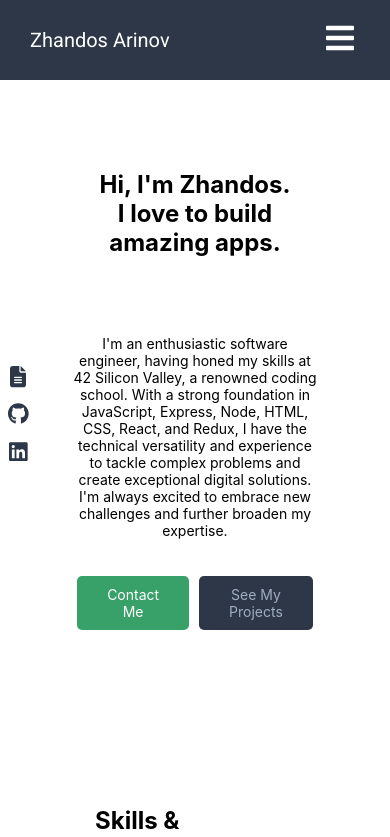
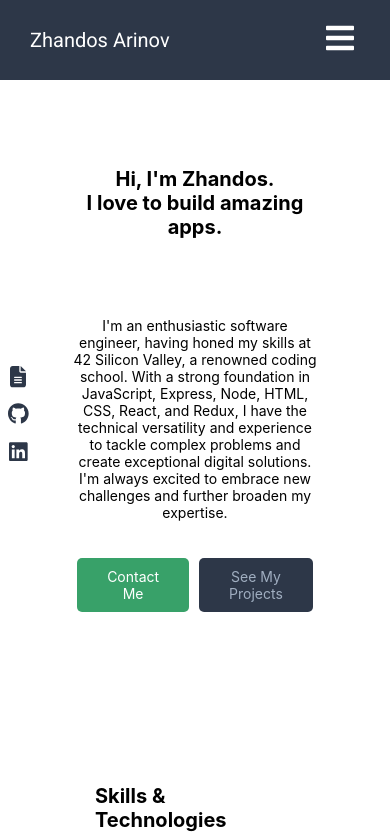
Before and after one commit to jandos0492/portfolio-project, a React (Create React App) app in the folder frontend/: page / in a window 390 px wide. Shown: the top 837 px of the page. Built offline with nearby package versions, Linux system fonts and the light colour scheme; the HTML template or start-up script is replaced by a standard one.

Commit message:
changed font-size for h1 elements in mobiles screens

```diff
--- a/frontend/src/components/Skills/Skills.css
+++ b/frontend/src/components/Skills/Skills.css
@@ -135,7 +135,7 @@
   }
 
   h1 {
-    font-size: 20px
+    font-size: 20px !important
   }
 
   .skill-title {
```
